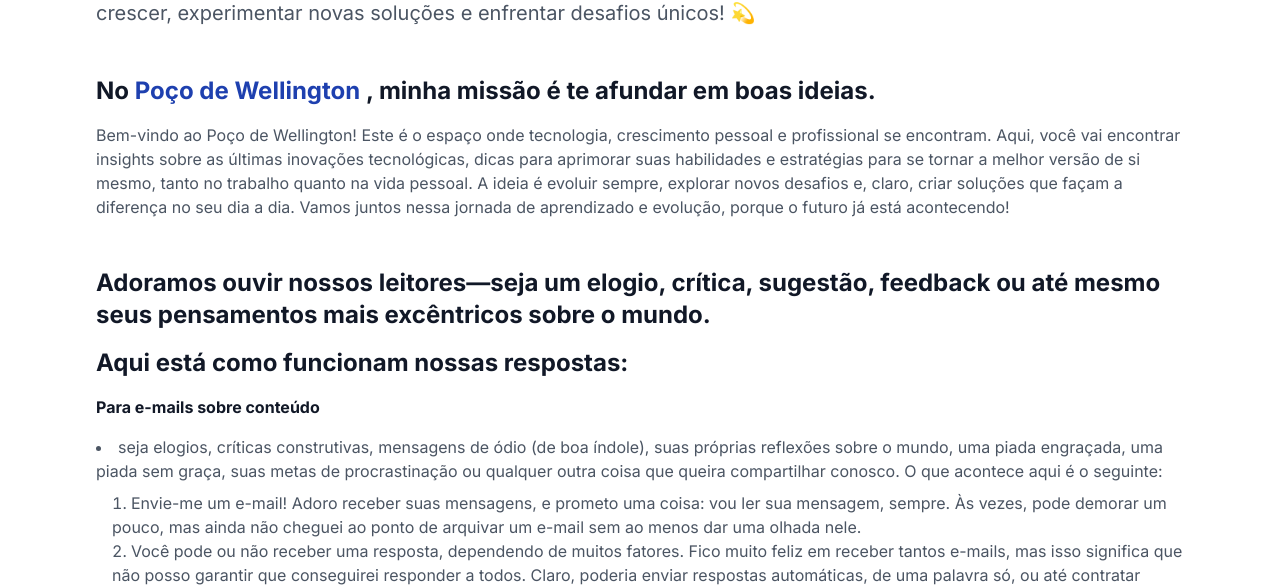
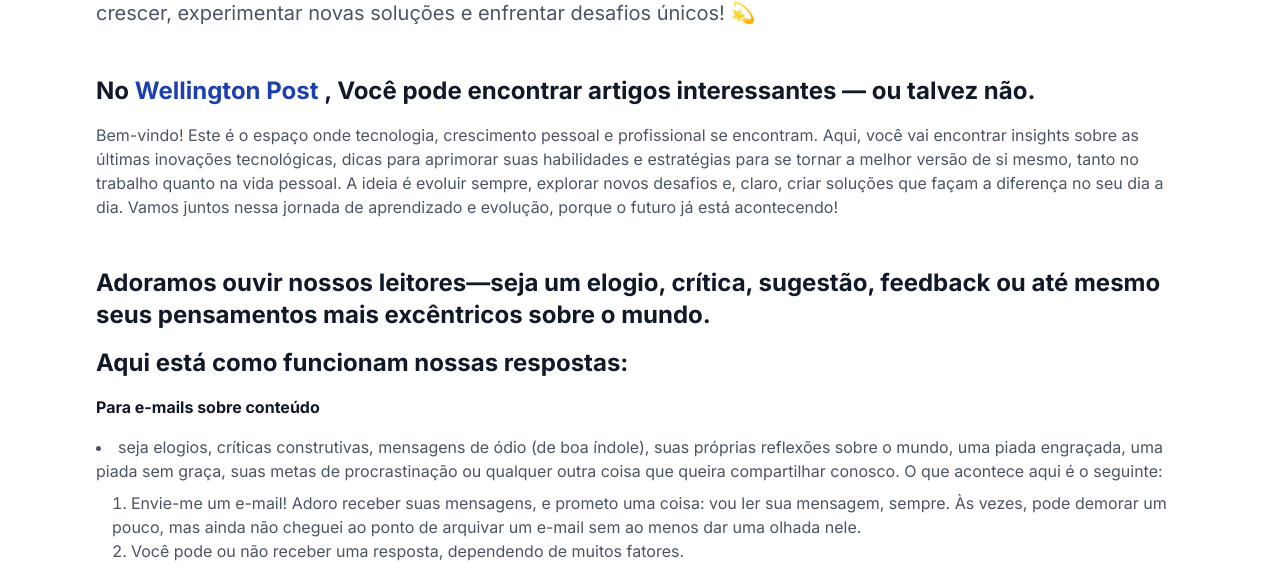
Before and after one commit to Danielalveslira/wellingtonpost, a Next.js app: page /about in a window 1280 px wide. Shown: the part 213-800 px from the top of the page. Built offline with nearby package versions, Linux system fonts and the light colour scheme.

Commit message:
atualiada `src/app/about/page.tsx`

```diff
--- a/src/app/about/page.tsx
+++ b/src/app/about/page.tsx
@@ -19,20 +19,19 @@
               No{" "}
               <span className="text-2xl text-blue-800 font-bold">
                 {" "}
-                Poço de Wellington{" "}
+                Wellington Post{" "}
               </span>
-              , minha missão é te afundar em boas ideias.
+              , Você pode encontrar artigos interessantes — ou talvez não.
             </h2>
             <p className="text-gray-600 dark:text-gray-300">
-              Bem-vindo ao Poço de Wellington! Este é o espaço onde tecnologia,
-              crescimento pessoal e profissional se encontram. Aqui, você vai
-              encontrar insights sobre as últimas inovações tecnológicas, dicas
-              para aprimorar suas habilidades e estratégias para se tornar a
-              melhor versão de si mesmo, tanto no trabalho quanto na vida
-              pessoal. A ideia é evoluir sempre, explorar novos desafios e,
-              claro, criar soluções que façam a diferença no seu dia a dia.
-              Vamos juntos nessa jornada de aprendizado e evolução, porque o
-              futuro já está acontecendo!
+              Bem-vindo! Este é o espaço onde tecnologia, crescimento pessoal e
+              profissional se encontram. Aqui, você vai encontrar insights sobre
+              as últimas inovações tecnológicas, dicas para aprimorar suas
+              habilidades e estratégias para se tornar a melhor versão de si
+              mesmo, tanto no trabalho quanto na vida pessoal. A ideia é evoluir
+              sempre, explorar novos desafios e, claro, criar soluções que façam
+              a diferença no seu dia a dia. Vamos juntos nessa jornada de
+              aprendizado e evolução, porque o futuro já está acontecendo!
             </p>
           </section>
 
@@ -67,18 +66,7 @@
                 </li>
                 <li>
                   Você pode ou não receber uma resposta, dependendo de muitos
-                  fatores. Fico muito feliz em receber tantos e-mails, mas isso
-                  significa que não posso garantir que conseguirei responder a
-                  todos. Claro, poderia enviar respostas automáticas, de uma
-                  palavra só, ou até contratar alguém para responder por mim,
-                  mas prefiro não fazer isso. Quero ser autêntico nas respostas
-                  que envio, então, sempre que consigo um tempo livre ou um dia
-                  mais tranquilo, tento colocar as respostas em dia. Às vezes, o
-                  e-mail chega no momento certo e consigo responder rapidinho.
-                  Outras vezes, você vai acabar recebendo uma resposta meses
-                  depois, quando talvez já tenha esquecido que enviou o e-mail –
-                  e vai ser meio estranho. Mas, se você nunca receber uma
-                  resposta, saiba que você definitivamente não foi ignorado.
+                  fatores.
                 </li>
               </ul>
             </ul>
```
